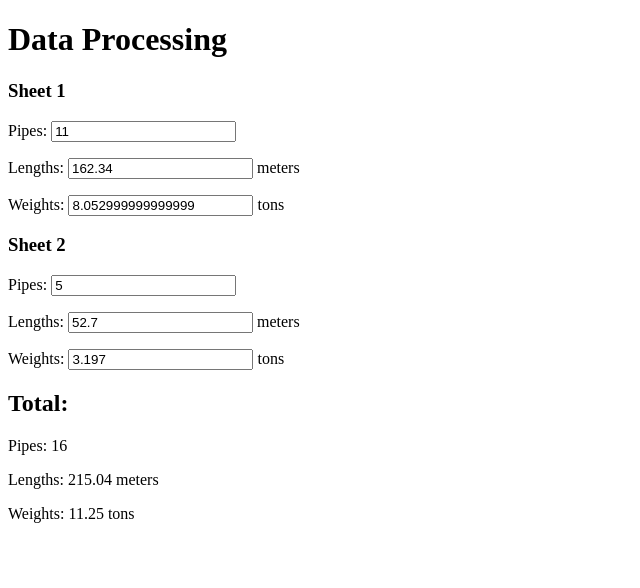
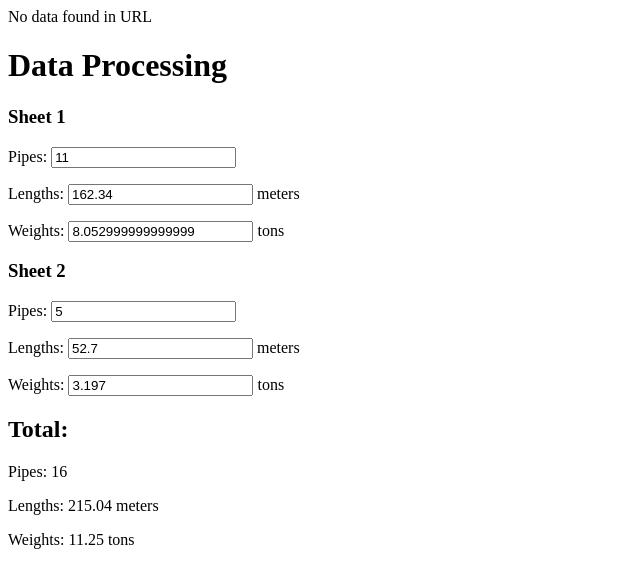
Before and after one commit to xSpiridon/Acalc, a plain HTML site: page index.html in a window 1280 px wide. Shown: the whole page, without its empty margins (0-640 px from the left). Drawn offline with Linux system fonts and the light colour scheme.

Commit message:
Update index.html

```diff
--- a/index.html
+++ b/index.html
@@ -5,6 +5,37 @@
     <meta name="viewport" content="width=device-width, initial-scale=1.0">
     <title>Bot Data Processing</title>
     <script src="https://telegram.org/js/telegram-web-app.js"></script>
+
+    <div id="output"></div> <!-- Элемент для отображения данных -->
+
+    <script>
+        // Функция для получения параметра из URL
+        function getUrlParameter(name) {
+            name = name.replace(/[\[]/, '\\[').replace(/[\]]/, '\\]');
+            const regex = new RegExp('[\\?&]' + name + '=([^&#]*)');
+            const results = regex.exec(window.location.search);
+            return results === null ? null : decodeURIComponent(results[1].replace(/\+/g, ' '));
+        }
+
+        // Чтение параметра 'data' из URL
+        const jsonData = getUrlParameter('data');
+
+        if (jsonData) {
+            try {
+                // Парсинг JSON строки в объект
+                const dataObject = JSON.parse(jsonData);
+
+                // Вывод данных в элемент с id 'output'
+                document.getElementById('output').textContent = JSON.stringify(dataObject, null, 2);
+            } catch (error) {
+                console.error('Error parsing JSON:', error);
+                document.getElementById('output').textContent = 'Invalid JSON data';
+            }
+        } else {
+            document.getElementById('output').textContent = 'No data found in URL';
+        }
+    </script>
+
 </head>
 <body>
     <div class="container">
```
